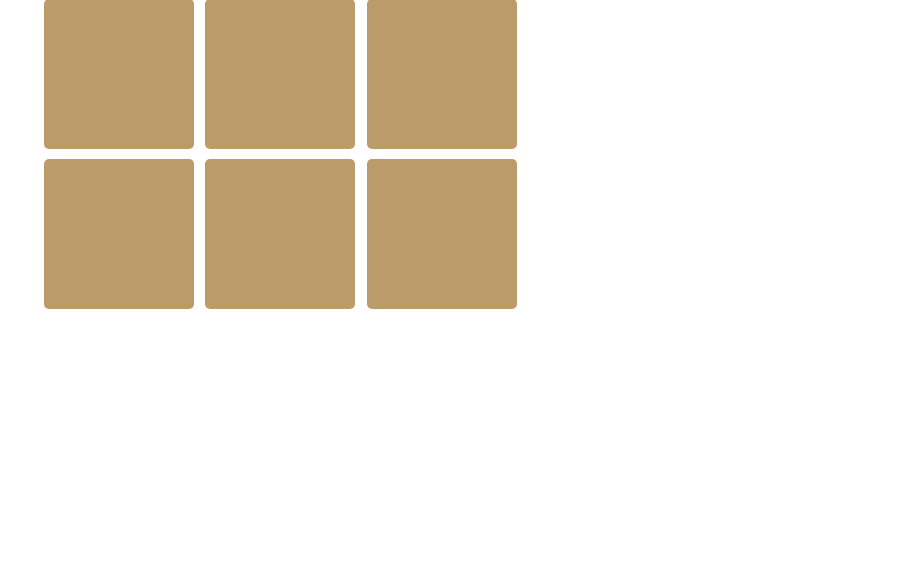
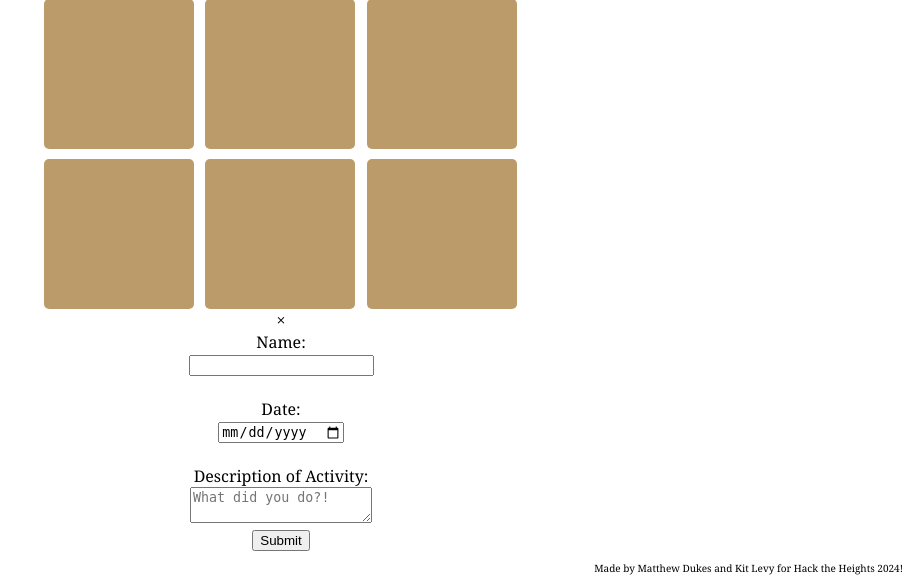
Before and after one commit to mattdks/bc_go, a Flask app: page / in a window 1280 px wide. Shown: the part 383-968 px from the top of the page, without its empty margins (359-1280 px from the left). Before the commit the page ends 692 px from the top, so only its background shows below. Run offline with Flask 3, Linux system fonts and the light colour scheme.

Commit message:
created form

```diff
--- a/static/style.css
+++ b/static/style.css
@@ -10,6 +10,12 @@ body {
 header {
     padding: 10px;
     text-align: top;
+}
+
+footer {
+    margin: 10px;
+    text-align: right;
+    font-size: 10px;
 }
 
 #init {
@@ -48,7 +54,7 @@ header {
 
 .task a p {
     text-align: center;
-    padding: 5px;
+    padding: 7px;
 }
 
 .task a:hover {
--- a/templates/index.html
+++ b/templates/index.html
@@ -85,6 +85,23 @@
         </div>
     </div>
 
+    <div id="submission" class="modal">
+        <span class="close">&times;</span>
+        <form>
+            <input type="hidden" id="sourceInput" name="source">
+            <label for="name">Name:</label><br>
+            <input type="text" id="name" name="name" required><br><br>
+            <label for="date">Date:</label><br>
+            <input type="date" id="date" name="date" required><br><br>
+            <label for="desc">Description of Activity:</label><br>
+            <textarea placeholder="What did you do?!" name="desc"></textarea><br>
+            <input type="submit" value="Submit">
+        </form>
+    </div>
+
 </main>
+<footer>
+    <p>Made by Matthew Dukes and Kit Levy for Hack the Heights 2024!</p>
+</footer>
 </body>
 </html>
```
